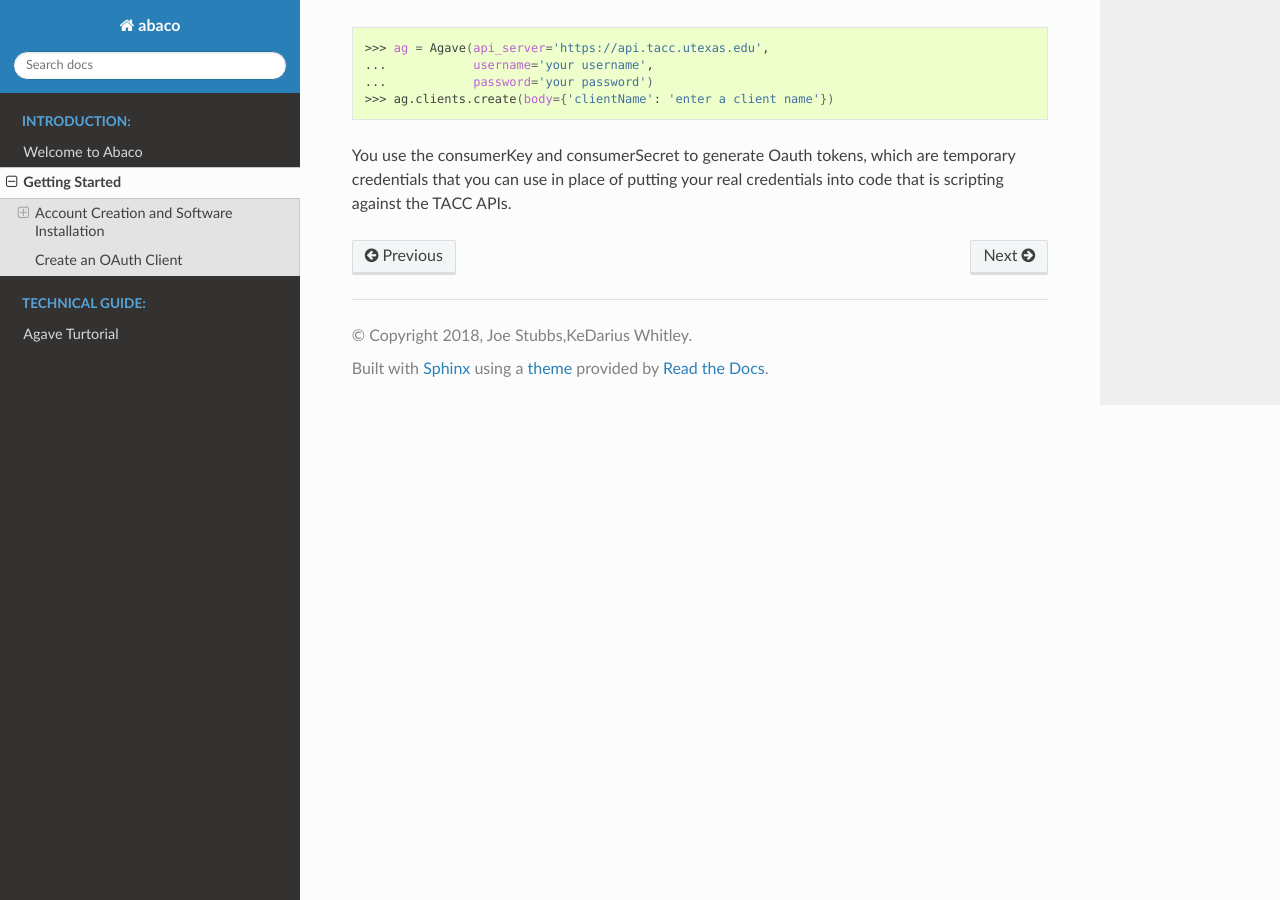
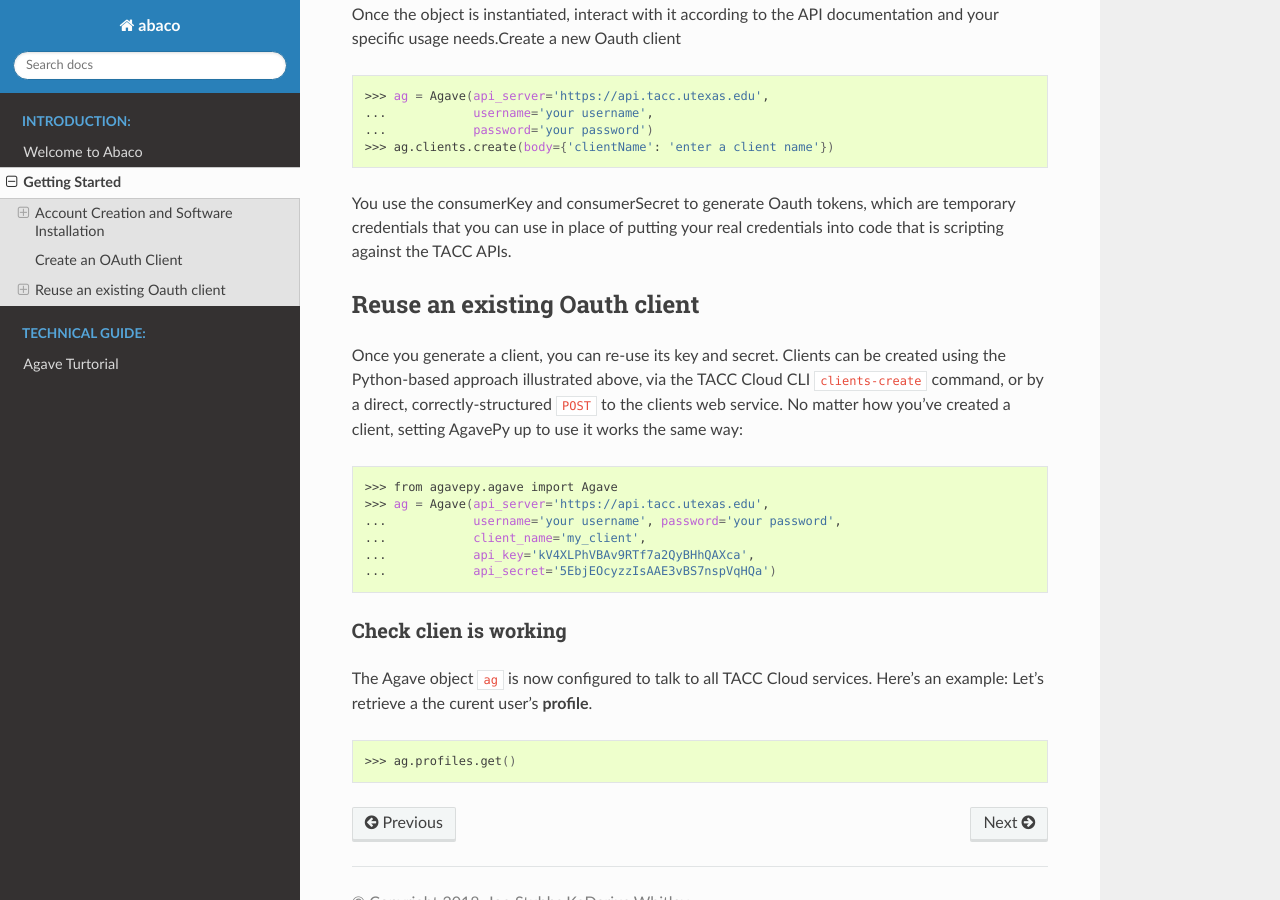
Before and after one commit to TACC/Abaco2.0, a Sphinx documentation site: the page built from docs/source/getting-started/index.rst, in a window 1280 px wide and 900 px high, scrolled down 1629 px. Built offline with Sphinx 7.4.7 and the Read the Docs theme 2.0.0, drawn with Linux system fonts in a browser that asks for light colours; some of the changed text lies outside the part shown.

Commit message:
Update index.rst

```diff
--- a/docs/source/getting-started/index.rst
+++ b/docs/source/getting-started/index.rst
@@ -69,3 +69,26 @@ Once the object is instantiated, interact with it according to the API documenta
   >>> ag.clients.create(body={'clientName': 'enter a client name'})
 
 You use the consumerKey and consumerSecret to generate Oauth tokens, which are temporary credentials that you can use in place of putting your real credentials into code that is scripting against the TACC APIs.
+
+-------------------------------
+Reuse an existing Oauth client
+-------------------------------
+
+Once you generate a client, you can re-use its key and secret. Clients can be created using the Python-based approach illustrated above, via the TACC Cloud CLI ``clients-create`` command, or by a direct, correctly-structured ``POST`` to the clients web service. No matter how you've created a client, setting AgavePy up to use it works the same way:
+
+.. code-block:: bash
+
+  >>> from agavepy.agave import Agave
+  >>> ag = Agave(api_server='https://api.tacc.utexas.edu',
+  ...            username='your username', password='your password',
+  ...            client_name='my_client',
+  ...            api_key='kV4XLPhVBAv9RTf7a2QyBHhQAXca',
+  ...            api_secret='5EbjEOcyzzIsAAE3vBS7nspVqHQa')
+
+Check clien is working
+^^^^^^^^^^^^^^^^^^^^^^^
+The Agave object ``ag`` is now configured to talk to all TACC Cloud services. Here's an example: Let's retrieve a the curent user's **profile**.
+
+.. code-block:: bash
+
+ >>> ag.profiles.get()
```
